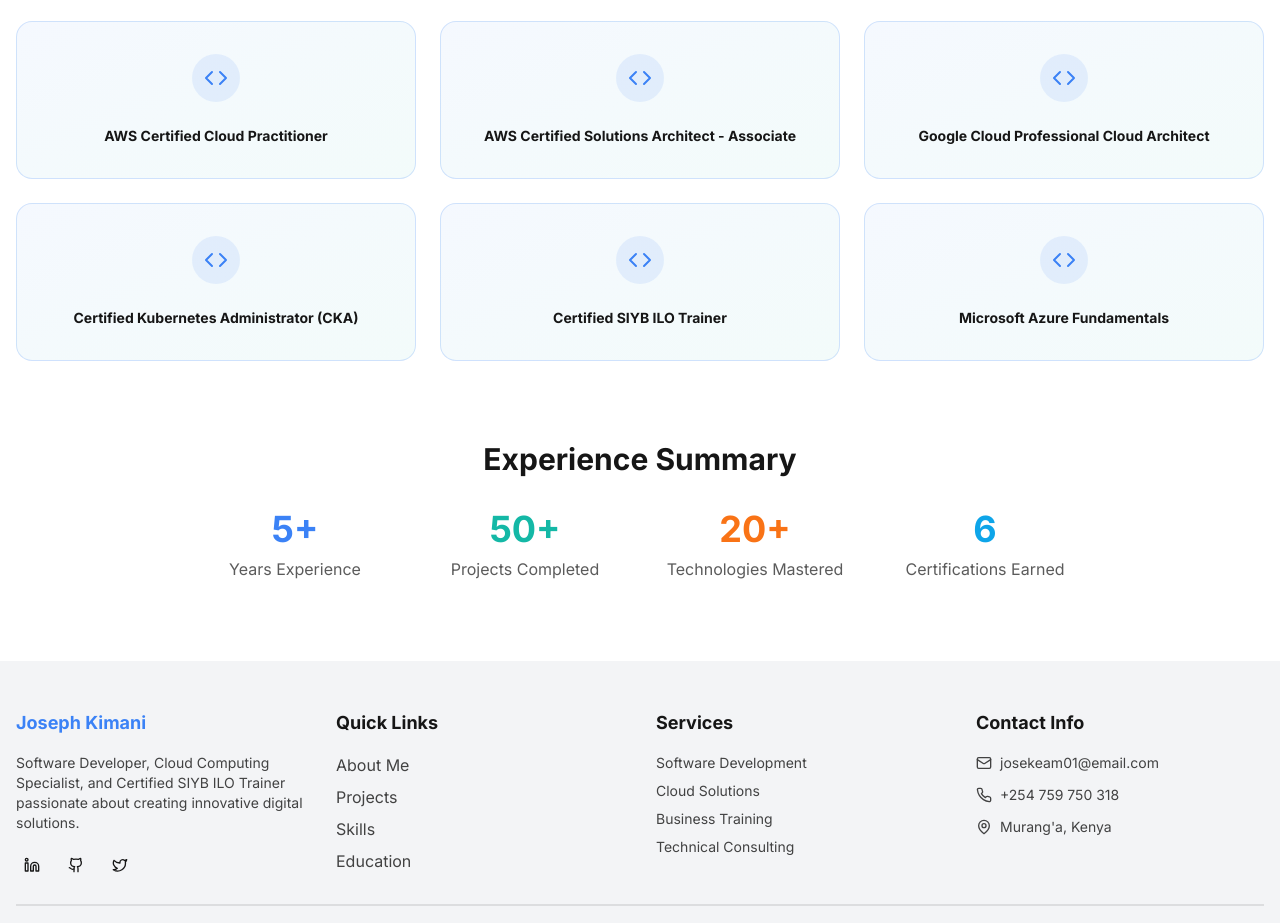
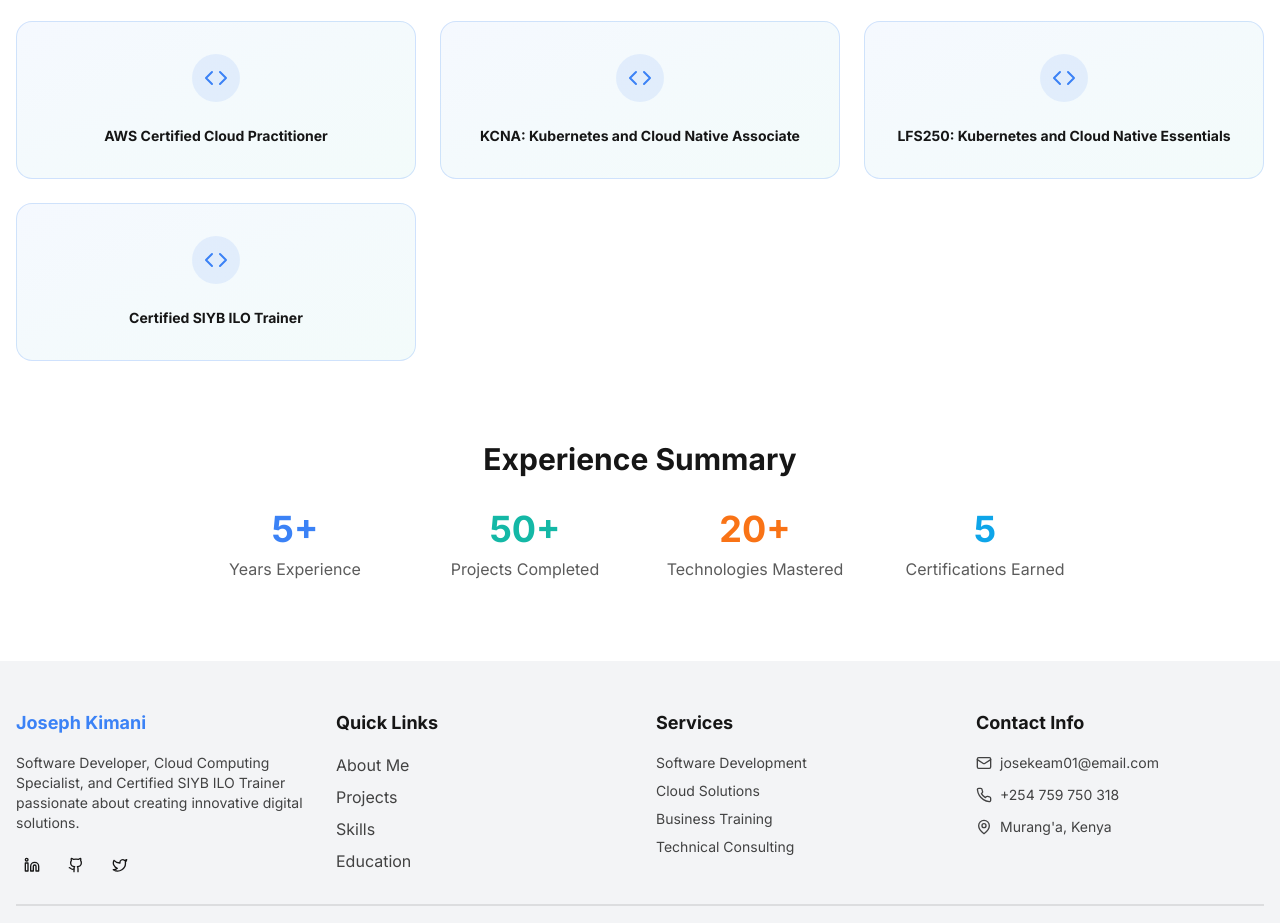
Before and after one commit to Joseph9866/My_portfolio, a React (Vite) app: page /skills in a window 1280 px wide. Shown: the part 1800-2723 px from the top of the page. Built offline with nearby package versions, Linux system fonts and the light colour scheme.

Commit message:
Updated certifications section in portfolio

```diff
--- a/src/pages/Skills.tsx
+++ b/src/pages/Skills.tsx
@@ -67,11 +67,9 @@
 
   const certifications = [
     'AWS Certified Cloud Practitioner',
-    'AWS Certified Solutions Architect - Associate',
-    'Google Cloud Professional Cloud Architect',
-    'Certified Kubernetes Administrator (CKA)',
+    'KCNA: Kubernetes and Cloud Native Associate',
+    'LFS250: Kubernetes and Cloud Native Essentials',
     'Certified SIYB ILO Trainer',
-    'Microsoft Azure Fundamentals'
   ];
 
   return (
@@ -163,7 +161,7 @@
               <div className="text-base-content/70">Technologies Mastered</div>
             </div>
             <div className="text-center">
-              <div className="text-4xl font-bold text-info mb-2">6</div>
+              <div className="text-4xl font-bold text-info mb-2">5</div>
               <div className="text-base-content/70">Certifications Earned</div>
             </div>
           </div>
```
